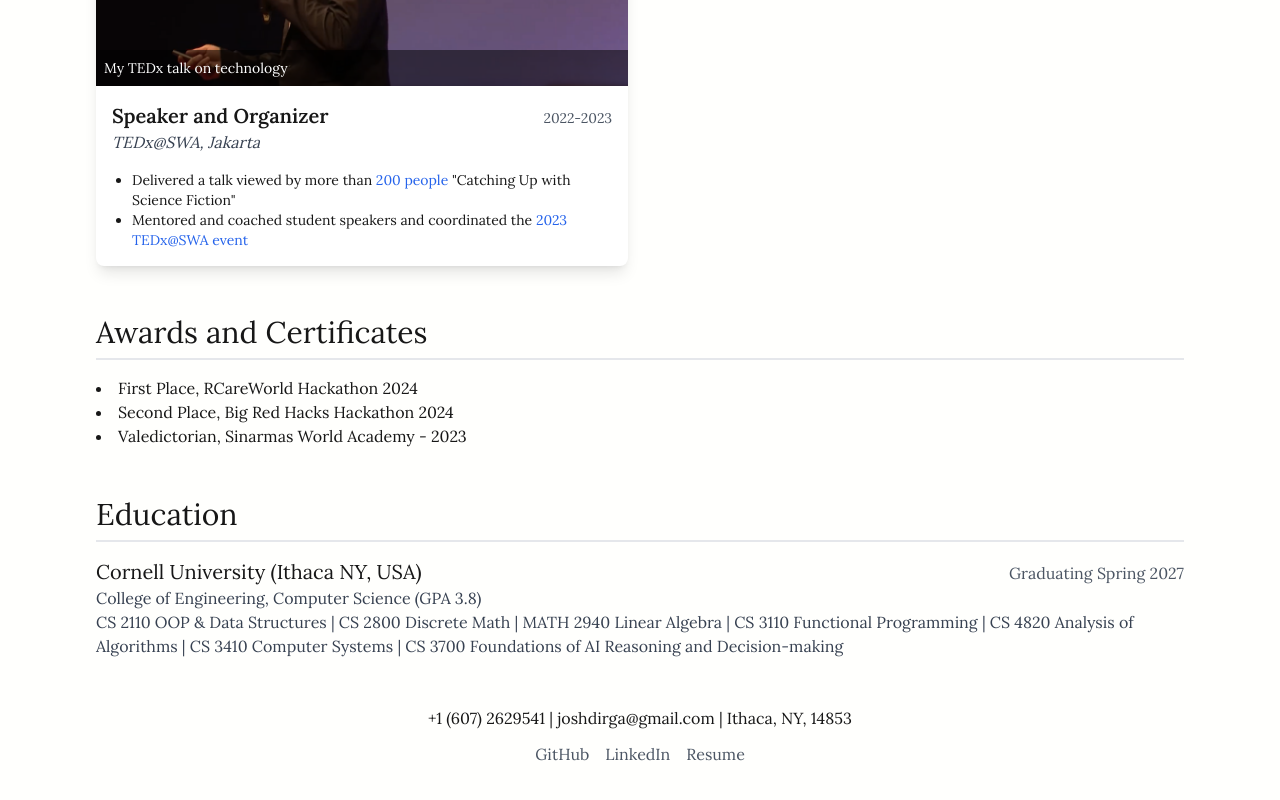
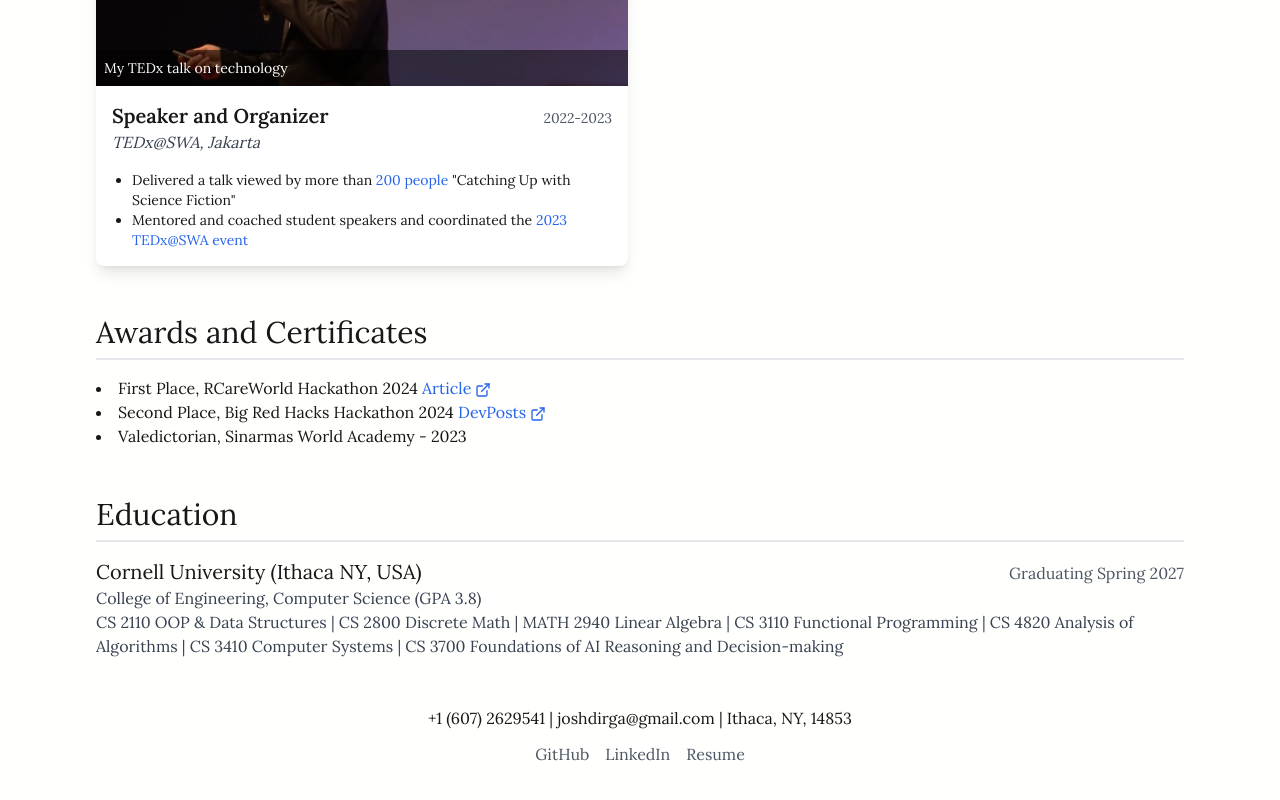
Before and after one commit to JoshD94/personal-website-2, a Next.js app: page / in a window 1280 px wide. Shown: the part 4471-5271 px from the top of the page. Built offline with nearby package versions, Linux system fonts and the light colour scheme; some icons are missing.

Commit message:
Added website links and icon to awards

```diff
--- a/src/pages/index.tsx
+++ b/src/pages/index.tsx
@@ -290,8 +290,21 @@
         <section id="awards" className="space-y-4 scroll-mt-20 sm:scroll-mt-16">
           <h2 className="text-2xl sm:text-3xl border-b-2 pb-2 text-foreground">Awards and Certificates</h2>
           <ul className="list-disc list-inside text-foreground">
-            <li>First Place, RCareWorld Hackathon 2024</li>
-            <li>Second Place, Big Red Hacks Hackathon 2024</li>
+            <li>First Place, RCareWorld Hackathon 2024 <a target="_blank" href="https://www.cornellassist.com/post/rcareworld-hackathon-2024-innovating-the-future-of-caregiving-at-cornell" className="text-blue-600">
+            Article
+            <svg xmlns="http://www.w3.org/2000/svg" width="16" height="16" viewBox="0 0 24 24" fill="none" stroke="currentColor" strokeWidth="2" strokeLinecap="round" strokeLinejoin="round" className="ml-1 inline">
+              <path d="M18 13v6a2 2 0 0 1-2 2H5a2 2 0 0 1-2-2V8a2 2 0 0 1 2-2h6"></path>
+              <polyline points="15 3 21 3 21 9"></polyline>
+              <line x1="10" y1="14" x2="21" y2="3"></line>
+            </svg>
+            </a></li>
+            <li>Second Place, Big Red Hacks Hackathon 2024 <a target="_blank" href="https://devpost.com/software/nocturne-uytmso" className="text-blue-600">DevPosts
+            <svg xmlns="http://www.w3.org/2000/svg" width="16" height="16" viewBox="0 0 24 24" fill="none" stroke="currentColor" strokeWidth="2" strokeLinecap="round" strokeLinejoin="round" className="ml-1 inline">
+              <path d="M18 13v6a2 2 0 0 1-2 2H5a2 2 0 0 1-2-2V8a2 2 0 0 1 2-2h6"></path>
+              <polyline points="15 3 21 3 21 9"></polyline>
+              <line x1="10" y1="14" x2="21" y2="3"></line>
+            </svg>
+            </a></li>
             <li>Valedictorian, Sinarmas World Academy - 2023</li>
           </ul>
         </section>
```
